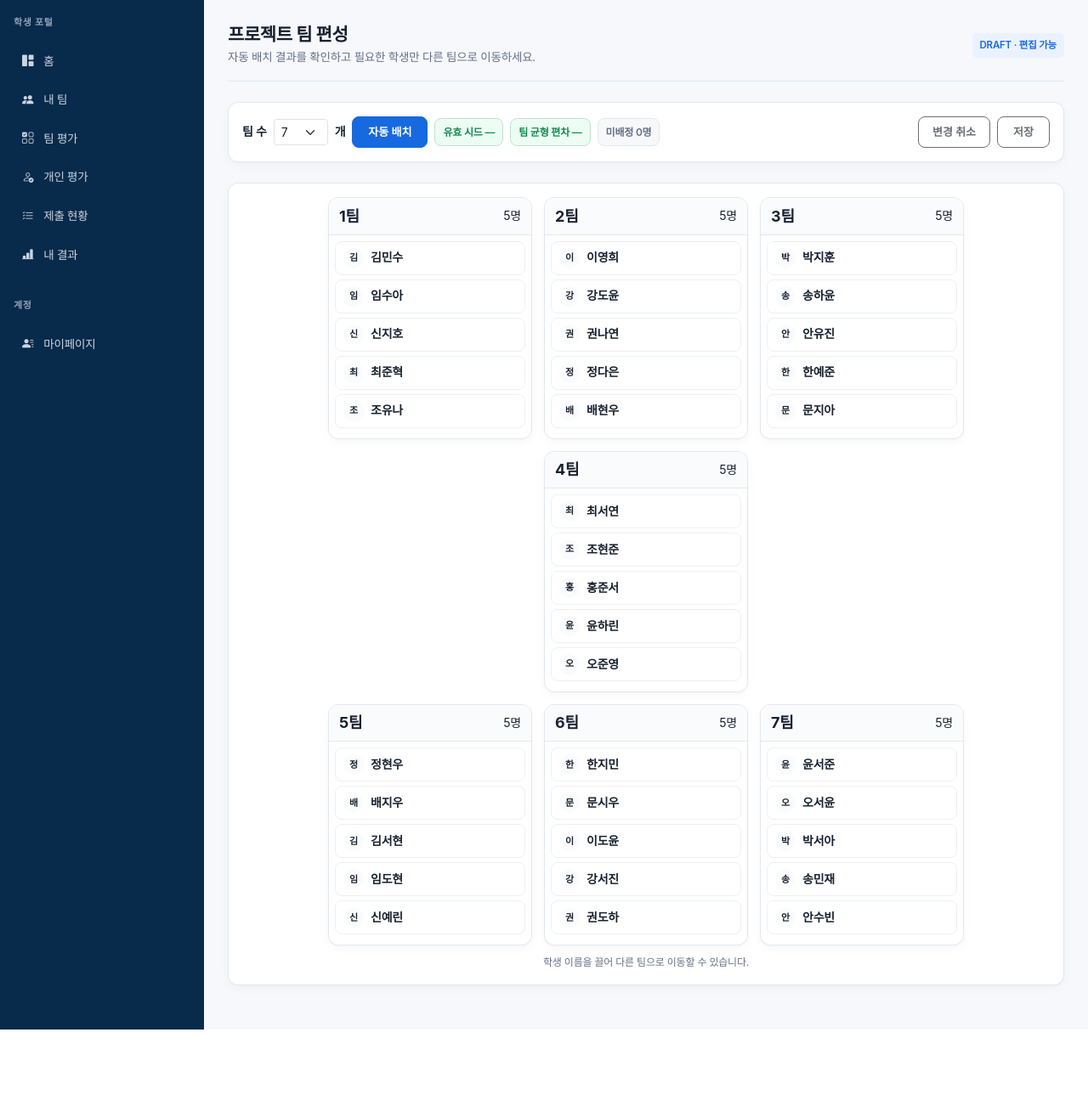
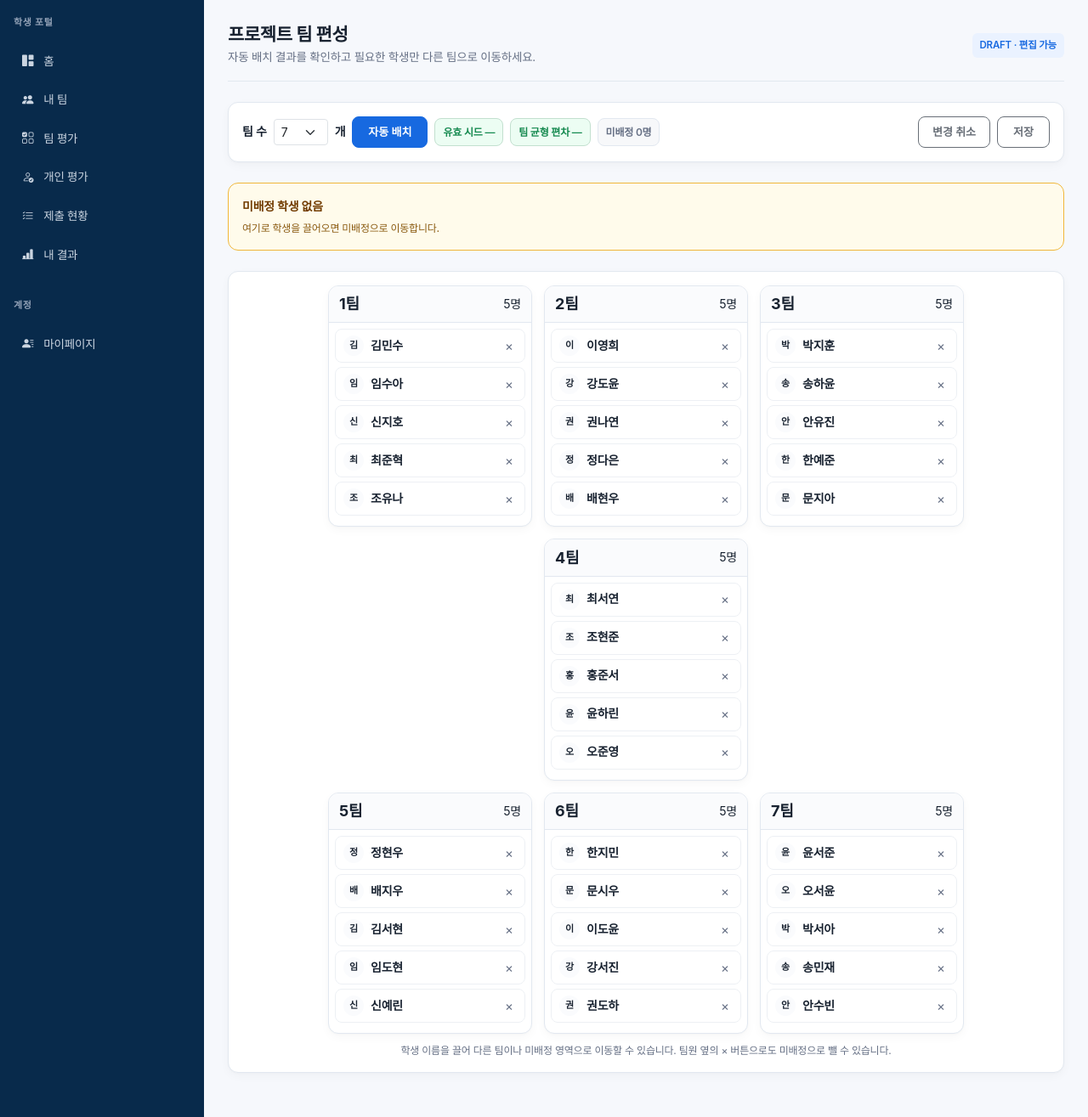
Before and after one commit to KANT-2/review-system, a Django app: page /teams/preview/ in a window 1280 px wide. Shown: the part 64-1379 px from the top of the page at 85% size. Before the commit the page ends 1276 px from the top, so only its background shows below. Run offline with Django 5.2, Linux system fonts and the light colour scheme; some web fonts are replaced.

Commit message:
feat(teams): 팀 배치 화면에 개인 점수 표시하고 미배정으로 되돌리는 기능 추가

```diff
--- a/static/teams/css/workspace.css
+++ b/static/teams/css/workspace.css
@@ -72,8 +72,21 @@
   color: #713b00;
 }
 
+.teams-waiting-hint {
+  margin: 4px 0 0;
+  color: #8a5a10;
+  font-size: 12px;
+  font-weight: 500;
+}
+
+.teams-waiting.over {
+  box-shadow: 0 0 0 3px #1769e025;
+}
+
 .teams-chip {
   display: inline-flex;
+  align-items: center;
+  gap: 4px;
   margin: 8px 6px 0 0;
   padding: 6px 10px;
   border: 1px solid #e4c47e;
@@ -178,10 +191,32 @@
   font-size: 11px;
 }
 
+.member-score {
+  color: var(--teams-muted);
+  font-size: 11px;
+  font-weight: 600;
+  white-space: nowrap;
+}
+
 .me-tag {
   margin-left: auto;
   color: var(--ax-primary);
   font-size: 11px;
+}
+
+.member-unassign {
+  margin-left: auto;
+  border: none;
+  background: transparent;
+  color: var(--teams-muted);
+  font-size: 15px;
+  line-height: 1;
+  padding: 2px 4px;
+  cursor: pointer;
+}
+
+.member-unassign:hover {
+  color: #d92d20;
 }
 
 .teams-legend {
--- a/static/teams/js/workspace.js
+++ b/static/teams/js/workspace.js
@@ -57,15 +57,25 @@
     byId("emptyText").textContent = text;
   }
 
-  function memberMarkup(person, canEdit) {
+  function scoreMarkup(person) {
+    if (person.seed_score === null || person.seed_score === undefined) return "";
+    return `<span class="member-score">${escapeHtml(person.seed_score)}점</span>`;
+  }
+
+  function memberMarkup(person, canEdit, { allowUnassign = false } = {}) {
     const isMe = person.participant_id === config.myParticipantId;
+    // data-person은 항상 붙여서(드래그 가능 여부와 무관하게) 버튼 등에서 식별할 수 있게 한다.
     const draggableAttributes = canEdit
       ? `draggable="true" data-person="${person.participant_id}"`
-      : "";
+      : `data-person="${person.participant_id}"`;
     const myLabel = isMe ? '<span class="me-tag">나</span>' : "";
     const displayName = escapeHtml(person.display_name);
     const initialLetter = escapeHtml(person.display_name?.[0] || "-");
-    return `<div class="member${isMe ? " me" : ""}" ${draggableAttributes}><span class="member-initial">${initialLetter}</span><span>${displayName}</span>${myLabel}</div>`;
+    const unassignButton =
+      canEdit && allowUnassign
+        ? `<button type="button" class="member-unassign" data-unassign="${person.participant_id}" title="미배정으로 이동" aria-label="${displayName} 미배정으로 이동">×</button>`
+        : "";
+    return `<div class="member${isMe ? " me" : ""}" ${draggableAttributes}><span class="member-initial">${initialLetter}</span><span class="member-name">${displayName}</span>${scoreMarkup(person)}${myLabel}${unassignButton}</div>`;
   }
 
   function teamCardMarkup(team, canEdit, showMyTeam) {
@@ -75,7 +85,7 @@
     const cardLabel = isMyTeam
       ? '<span class="mine-label">나의 팀</span>'
       : `<span>${team.members.length}명</span>`;
-    return `<article class="team-card${isMyTeam ? " mine" : ""}" data-team="${team.team_number}"><header><h2>${escapeHtml(team.name)}</h2>${cardLabel}</header><div class="members">${team.members.map((person) => memberMarkup(person, canEdit)).join("")}</div></article>`;
+    return `<article class="team-card${isMyTeam ? " mine" : ""}" data-team="${team.team_number}"><header><h2>${escapeHtml(team.name)}</h2>${cardLabel}</header><div class="members">${team.members.map((person) => memberMarkup(person, canEdit, { allowUnassign: true })).join("")}</div></article>`;
   }
 
   function renderBoard({ canEdit = false, showMyTeam = false } = {}) {
@@ -98,19 +108,31 @@
       .map((person) => {
         const dragAttributes = canEdit
           ? `draggable="true" data-person="${person.participant_id}"`
-          : "";
-        return `<span class="teams-chip" ${dragAttributes}>${escapeHtml(person.display_name)}</span>`;
+          : `data-person="${person.participant_id}"`;
+        const scoreLabel = scoreMarkup(person);
+        return `<span class="teams-chip" ${dragAttributes}>${escapeHtml(person.display_name)}${scoreLabel}</span>`;
       })
       .join("");
-    byId("unassignedArea").innerHTML = people.length
-      ? `<div class="teams-waiting"><strong>미배정 학생 ${people.length}명</strong><div>${memberChips}</div></div>`
-      : "";
+    // 편집 가능한 동안에는 미배정 인원이 0명이어도 드롭존을 항상 남겨둬서,
+    // 팀에 배치된 학생을 다시 미배정으로 끌어올 수 있는 자리를 유지한다.
+    if (!canEdit && people.length === 0) {
+      byId("unassignedArea").innerHTML = "";
+    } else {
+      const heading = people.length
+        ? `<strong>미배정 학생 ${people.length}명</strong>`
+        : "<strong>미배정 학생 없음</strong>";
+      const hint = canEdit
+        ? '<p class="teams-waiting-hint">여기로 학생을 끌어오면 미배정으로 이동합니다.</p>'
+        : "";
+      byId("unassignedArea").innerHTML =
+        `<div class="teams-waiting" id="unassignedDropZone">${heading}${hint}<div>${memberChips}</div></div>`;
+    }
     byId("unassignedMetric").textContent = `미배정 ${people.length}명`;
     byId("unassignedMetric").className = `teams-metric ${people.length ? "warn" : "neutral"}`;
   }
 
   function bindDragEvents() {
-    document.querySelectorAll("[data-person]").forEach((item) => {
+    document.querySelectorAll("[draggable='true'][data-person]").forEach((item) => {
       item.addEventListener("dragstart", (event) => {
         event.dataTransfer.setData("text/plain", item.dataset.person);
       });
@@ -128,6 +150,24 @@
           Number(event.dataTransfer.getData("text/plain")),
           Number(team.dataset.team),
         );
+      });
+    });
+    const dropZone = byId("unassignedDropZone");
+    if (dropZone) {
+      dropZone.addEventListener("dragover", (event) => {
+        event.preventDefault();
+        dropZone.classList.add("over");
+      });
+      dropZone.addEventListener("dragleave", () => dropZone.classList.remove("over"));
+      dropZone.addEventListener("drop", (event) => {
+        event.preventDefault();
+        dropZone.classList.remove("over");
+        moveToUnassigned(Number(event.dataTransfer.getData("text/plain")));
+      });
+    }
+    document.querySelectorAll("[data-unassign]").forEach((button) => {
+      button.addEventListener("click", () => {
+        moveToUnassigned(Number(button.dataset.unassign));
       });
     });
   }
@@ -150,6 +190,23 @@
     const destination = data.teams.find((team) => team.team_number === teamNumber);
     if (!participant || !destination) return;
     destination.members.push(participant);
+    isDirty = true;
+    renderTutorBoard();
+  }
+
+  function moveToUnassigned(participantId) {
+    // 이미 미배정 상태거나(팀에서 못 찾음) 존재하지 않는 참가자면 아무 것도 하지 않는다.
+    let participant;
+    for (const team of data.teams) {
+      const index = team.members.findIndex((item) => item.participant_id === participantId);
+      if (index >= 0) {
+        [participant] = team.members.splice(index, 1);
+        break;
+      }
+    }
+    if (!participant) return;
+    data.unassigned_members = data.unassigned_members || [];
+    data.unassigned_members.push(participant);
     isDirty = true;
     renderTutorBoard();
   }
@@ -305,7 +362,8 @@
     setStatusBadge("DRAFT · 편집 가능", "pending");
     byId("pageDescription").textContent =
       "자동 배치 결과를 확인하고 필요한 학생만 다른 팀으로 이동하세요.";
-    byId("legend").textContent = "학생 이름을 끌어 다른 팀으로 이동할 수 있습니다.";
+    byId("legend").textContent =
+      "학생 이름을 끌어 다른 팀이나 미배정 영역으로 이동할 수 있습니다. 팀원 옆의 × 버튼으로도 미배정으로 뺄 수 있습니다.";
     configureTeamCountSelect();
     renderTutorBoard();
 
--- a/teams/backends.py
+++ b/teams/backends.py
@@ -65,7 +65,9 @@ class ServiceTeamsBackend:
 
     def get_management_team(self, round_id: int) -> ManagementTeamView:
         data = self.data_source.get_round_team_data(round_id)
-        return build_management_team_view(data)
+        participant_ids = tuple(participant.participant_id for participant in data.participants)
+        seed_scores = self.data_source.get_seed_scores(round_id, participant_ids)
+        return build_management_team_view(data, seed_scores)
 
     def create_auto_assignment(
         self,
```
Also changed, not shown: teams/contracts.py (+10 -1 lines), teams/queries.py (+22 -5 lines).
